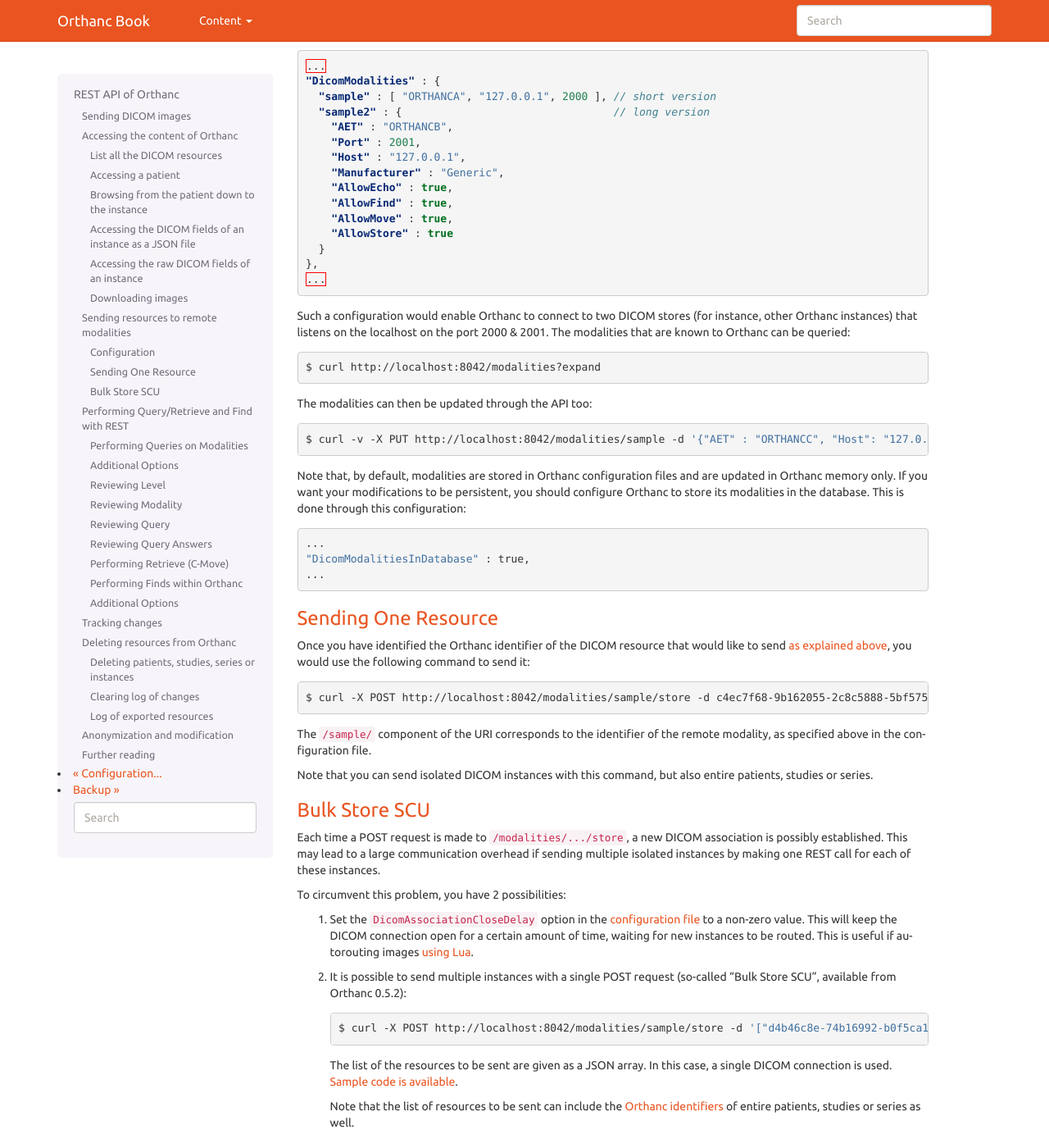
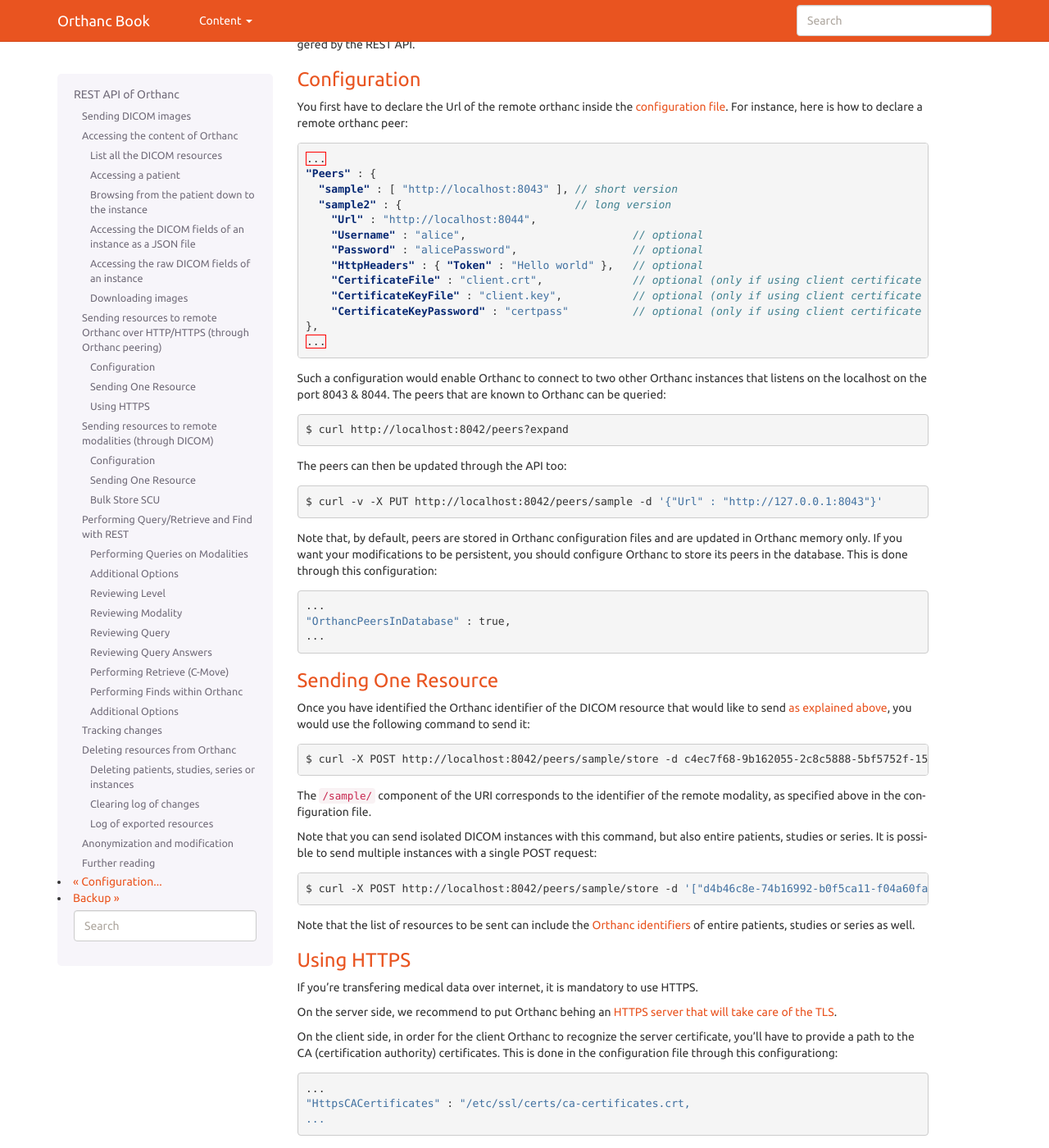
Before and after one commit to orthanc-mirrors/orthanc-book, a Sphinx documentation site: the page built from Sphinx/source/users/rest.rst, in a window 1280 px wide and 1400 px high, scrolled down 6360 px. Shown: the whole window at 82% size. Built offline with Sphinx 7.4.7, drawn with Linux system fonts in a browser that asks for light colours; some of the changed text lies outside the part shown.

Commit message:
added section about peering (wip)

```diff
--- a/Sphinx/source/users/rest.rst
+++ b/Sphinx/source/users/rest.rst
@@ -369,11 +369,106 @@
 Users of Matlab or Octave can find related information :ref:`in the
 dedicated section <matlab>`.
 
+Sending resources to remote Orthanc over HTTP/HTTPS (through Orthanc peering)
+------------------------------------------------------
 
-.. _changes:
+Orthanc can send its DICOM instances to remote Orthanc over HTTP/HTTPS through its Rest API.
+This process can be triggered by the REST API.
 
-Sending resources to remote modalities
---------------------------------------
+Configuration
+^^^^^^^^^^^^^
+
+.. highlight:: json
+
+You first have to declare the Url of the remote orthanc inside the :ref:`configuration file
+<configuration>`. For instance, here is how to declare a remote
+orthanc peer::
+
+    ...
+    "Peers" : {
+      "sample" : [ "http://localhost:8043" ], // short version
+      "sample2" : {                           // long version
+        "Url" : "http://localhost:8044",
+        "Username" : "alice",                          // optional
+        "Password" : "alicePassword",                  // optional
+        "HttpHeaders" : { "Token" : "Hello world" },   // optional
+        "CertificateFile" : "client.crt",              // optional (only if using client certificate authentication)
+        "CertificateKeyFile" : "client.key",           // optional (only if using client certificate authentication)
+        "CertificateKeyPassword" : "certpass"          // optional (only if using client certificate authentication)
+    },
+    ...
+
+.. highlight:: bash
+
+Such a configuration would enable Orthanc to connect to two other
+Orthanc instances that listens on the
+localhost on the port 8043 & 8044. The peers that are known to Orthanc
+can be queried::
+
+    $ curl http://localhost:8042/peers?expand
+
+The peers can then be updated through the API too::
+
+    $ curl -v -X PUT http://localhost:8042/peers/sample -d '{"Url" : "http://127.0.0.1:8043"}'
+
+
+Note that, by default, peers are stored in Orthanc configuration files
+and are updated in Orthanc memory only.  If you want your modifications
+to be persistent, you should configure Orthanc to store its peers
+in the database.  This is done through this configuration::
+
+    ...
+    "OrthancPeersInDatabase" : true,
+    ...
+
+Sending One Resource
+^^^^^^^^^^^^^^^^^^^^
+
+.. highlight:: bash
+
+Once you have identified the Orthanc identifier of the DICOM resource
+that would like to send :ref:`as explained above <rest-access>`, you
+would use the following command to send it::
+
+    $ curl -X POST http://localhost:8042/peers/sample/store -d c4ec7f68-9b162055-2c8c5888-5bf5752f-155ab19f
+
+The ``/sample/`` component of the URI corresponds to the identifier of
+the remote modality, as specified above in the configuration file.
+
+Note that you can send isolated DICOM instances with this command, but
+also entire patients, studies or series. It is possible to send multiple instances with a single POST
+request::
+
+    $ curl -X POST http://localhost:8042/peers/sample/store -d '["d4b46c8e-74b16992-b0f5ca11-f04a60fa-8eb13a88","d5604121-7d613ce6-c315a5-a77b3cf3-9c253b23","cb855110-5f4da420-ec9dc9cb-2af6a9bb-dcbd180e"]'
+
+Note that the list of resources to be sent can include the
+:ref:`Orthanc identifiers <orthanc-ids>` of entire patients,
+studies or series as well.
+
+Using HTTPS
+^^^^^^^^^^^
+
+If you're transfering medical data over internet, it is mandatory to use HTTPS.
+
+On the server side, we recommend to put Orthanc behing an :ref:`HTTPS server that will take care of the TLS <https>`.
+
+On the client side, in order for the client Orthanc to recognize the server certificate, you'll have to provide a path
+to the CA (certification authority) certificates.  This is done in the configuration file through this configurationg::
+
+    ...
+    "HttpsCACertificates" : "/etc/ssl/certs/ca-certificates.crt,
+    ...
+
+If you wan't your server to accept incoming connections for known hosts only, you can either:
+
+- configure a firewall to accept incoming connections from known IP addresses
+- configure your client Orthanc to use a client certificate to authenticate at the Server.  This is done through the ``CertificateFile``, ``CertificateKeyFile`` and ``CertificateKeyPassword`` entries in the configuration file.
+
+
+
+
+Sending resources to remote modalities (through DICOM)
+------------------------------------------------------
 
 Orthanc can send its DICOM instances to remote DICOM modalities (C-Store SCU). This process
 can be triggered by the REST API.
```
Also changed, not shown: other parts of Sphinx/source/users/rest.rst (+2 -0 lines).
